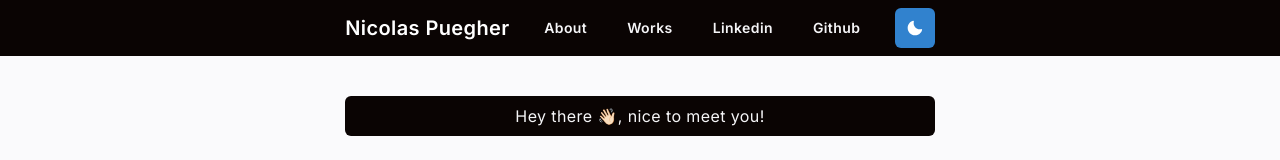
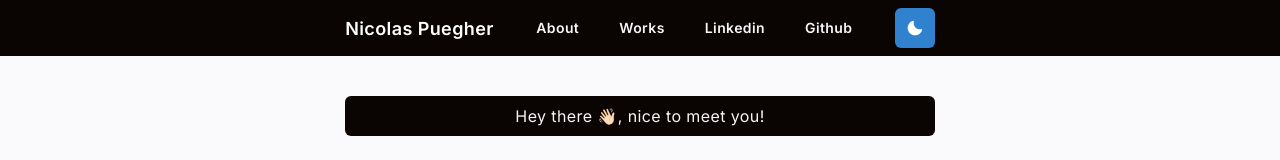
Before and after one commit to nicoPuegher/portfolio, a React (Vite) app: page / in a window 1280 px wide. Shown: the top 160 px of the page. Built offline with nearby package versions, Linux system fonts and the light colour scheme.

Commit message:
Reduce heading in logo component for desktop view

```diff
--- a/src/components/navbar/logo.jsx
+++ b/src/components/navbar/logo.jsx
@@ -13,7 +13,7 @@ export default function Logo() {
 		<Heading as="h1" display="inline-flex">
 			<CustomButton
 				variant="link"
-				fontSize="xl"
+				fontSize={{ base: 'xl', lg: 'lg' }}
 				text={developer.name}
 				color={useColorModeValue(
 					light.text_light_heading,
```
